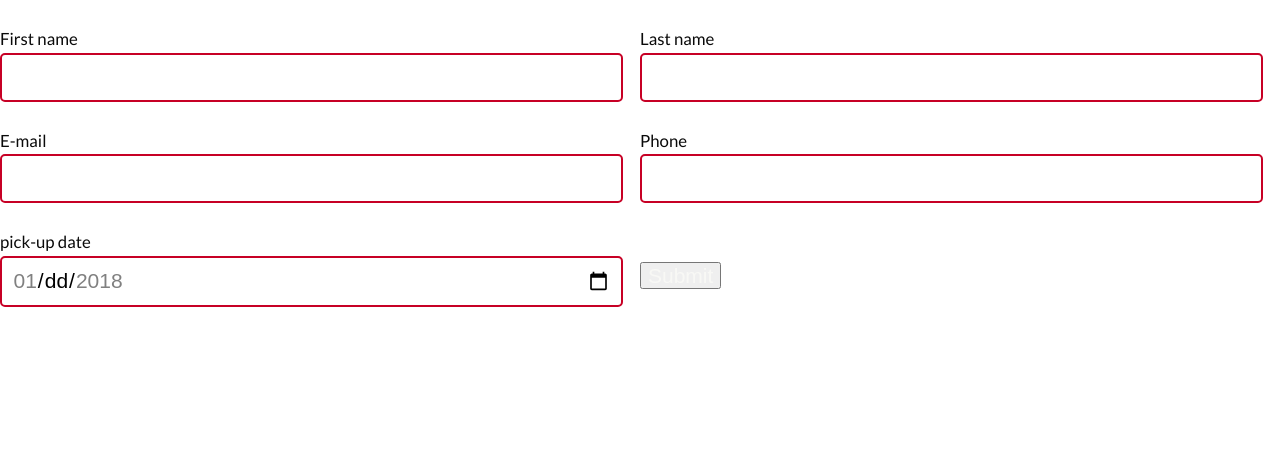
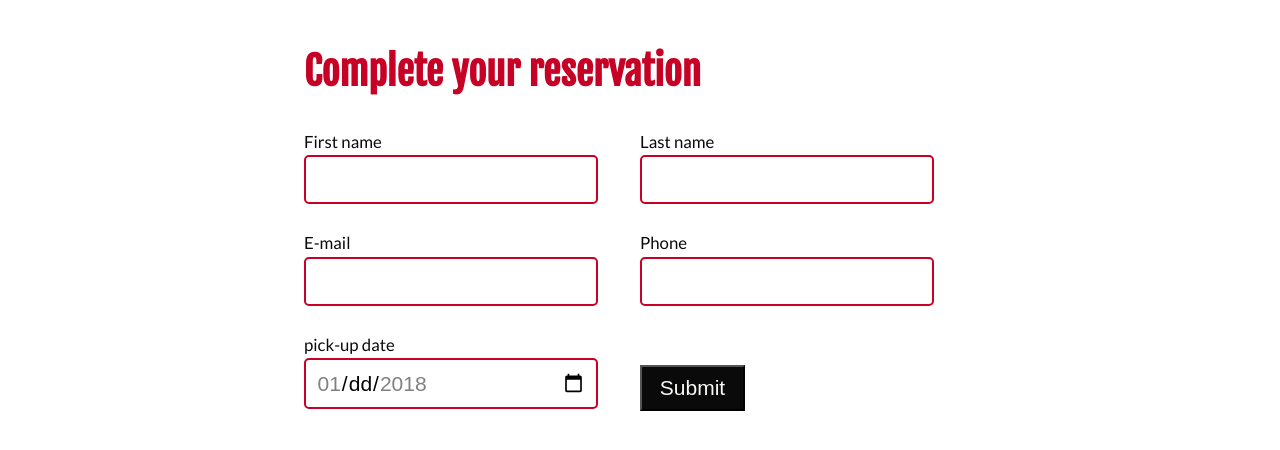
Before and after one commit to DennisTimmers01/tokio, a Nuxt app in the folder client/: page /order/0 in a window 1280 px wide. Shown: the top 450 px of the page. Built offline with nearby package versions, Linux system fonts and the light colour scheme; what vue2-touch-events would draw is missing.

Commit message:
simplefied even more

```diff
--- a/client/components/productDetail.vue
+++ b/client/components/productDetail.vue
@@ -1,6 +1,7 @@
 <template>
+  <div>
+    <countDownTimer class="count-down--detailed"/>
     <div class="product__detail">
-    <countDownTimer class="count-down--detailed"/>
       <img :src="`../${activeProduct.img}`" alt="Product image" class="product__image">
       <h2 class="product__brand">{{activeProduct.brand}}</h2>
       <h1 class="product__title">{{activeProduct.title}}</h1>
@@ -8,6 +9,7 @@
       <p class="product__description">{{activeProduct.description}}</p>
       <nuxt-link class="btn" :to="`/`">Back</nuxt-link>
       <nuxt-link class="btn" :to="`/order/${activeProduct.id}`">Order</nuxt-link>
+    </div>
   </div>
 </template>
 
@@ -26,7 +28,7 @@ export default {
 }
 </script>
 
-<style lang="scss">
+<style lang="scss" scoped>
   .product {
     &__detail {
       padding: 1em;
@@ -45,8 +47,13 @@ export default {
   }
   @media screen and (min-width: 32em) {
     .product {
+      &__detail{
+        max-width: 32em;
+        margin: 0 auto;
+      }
+
       &__image {
-        max-width: 30%;
+        max-width: 50%;
       }
     }
   }
--- a/client/components/productOrderForm.vue
+++ b/client/components/productOrderForm.vue
@@ -1,5 +1,7 @@
 <template>
-  <form action="#" class="orderform">
+  <div class="orderform">
+    <h1>Complete your reservation</h1>
+    <form action="http://localhost:8080/api/appointments" method="POST">
       <ul>
         <li>
           <label for="firstname">First name</label>
@@ -15,7 +17,7 @@
         </li>
         <li>
           <label for="phonenumber">Phone</label>
-        <input type="tel" id="phonenumber" name="phone_number" required>
+          <input type="tel" id="phonenumber" name="phone_number">
         </li>
         <li>
           <label for="orderdate">pick-up date</label>
@@ -26,20 +28,23 @@
         </li>
       </ul>
     </form>
+  </div>
 </template>
 
 <script>
 export default {}
 </script>
 
-<style lang="scss">
+<style lang="scss" scoped>
 @import "../static/css/color";
 .orderform {
-  padding: 1em 0;
+  padding: 1em;
+
   input[type="text"],
   input[type="date"],
   input[type="email"],
   input[type="tel"] {
+    box-sizing: border-box;
     display: block;
     border: 2px solid $primaryColor;
     border-radius: 5px;
@@ -50,11 +55,30 @@ export default {}
 
   ul {
     padding: 0;
-    margin: 0;
     list-style-type: none;
+
+    li {
+      width: 100%;
+
+      input {
+        width: 100%;
+      }
+    }
   }
 
+  .btn {
+    display: block;
+    background: #0a0a0a;
+    padding: .5em 0;
+    width: 5em;
+  }
+}
   @media screen and (min-width: 32em) {
+
+    .orderform {
+      max-width: 32em;
+      margin: 0 auto;
+
       ul {
         display: flex;
         flex-wrap: wrap;
@@ -75,4 +99,5 @@ export default {}
       }
     }
   }
+
 </style>
--- a/client/components/productView.vue
+++ b/client/components/productView.vue
@@ -44,9 +44,15 @@ export default {
 
 <style lang='scss'>
   .product {
-    padding: 5em 1em 0 1em;
+    position: absolute;
+    top: 50%;
+    transform: translateY(-50%);
     transition: all .7s ease-in-out;
     overflow: hidden;
+
+    &__info {
+      padding: 0 1em;
+    }
 
     &__image {
       display: inline-block;
@@ -89,8 +95,11 @@ export default {
     width: 5em;
   }
 
-  @media screen and (min-width: 32em) {
+  @media screen and (min-width: 54em) {
     .product {
+      left: 50%;
+      transform: translate(-50%, -50%);
+
       &__carousel {
         display: flex;
         flex-direction: row;
--- a/client/pages/admin/index.vue
+++ b/client/pages/admin/index.vue
@@ -3,12 +3,12 @@
 </template>
 
 <script>
-// import axios from 'axios'
+import axios from 'axios'
 export default {
-  // async fetch ({store}) {
-  //   const { data } = await axios.get('http://localhost:8080/api/appointments')
-  //   store.commit('setAppointments', data)
-  // }
+  async fetch ({store}) {
+    const { data } = await axios.get('http://localhost:8080/api/appointments')
+    store.commit('setAppointments', data)
+  }
 }
 </script>
 
```
Lines whose indentation alone changed are shown as unchanged.
